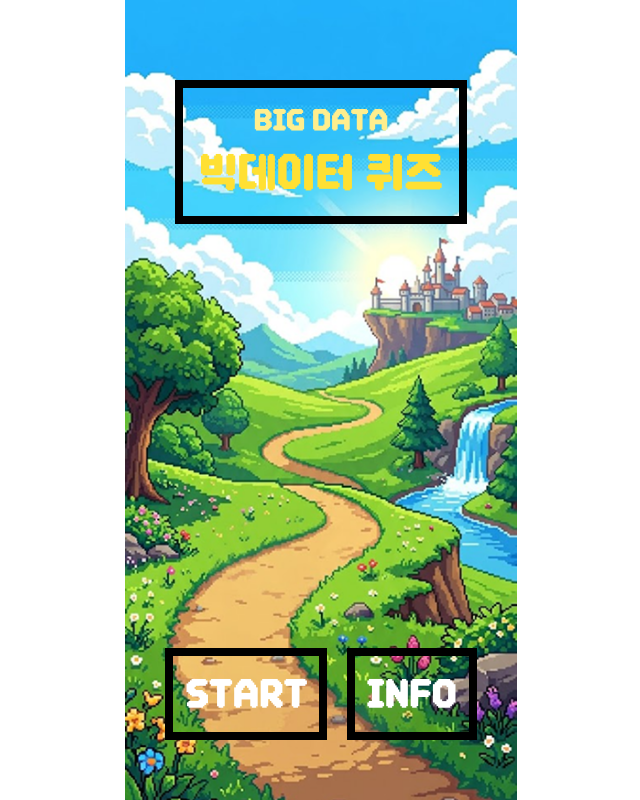
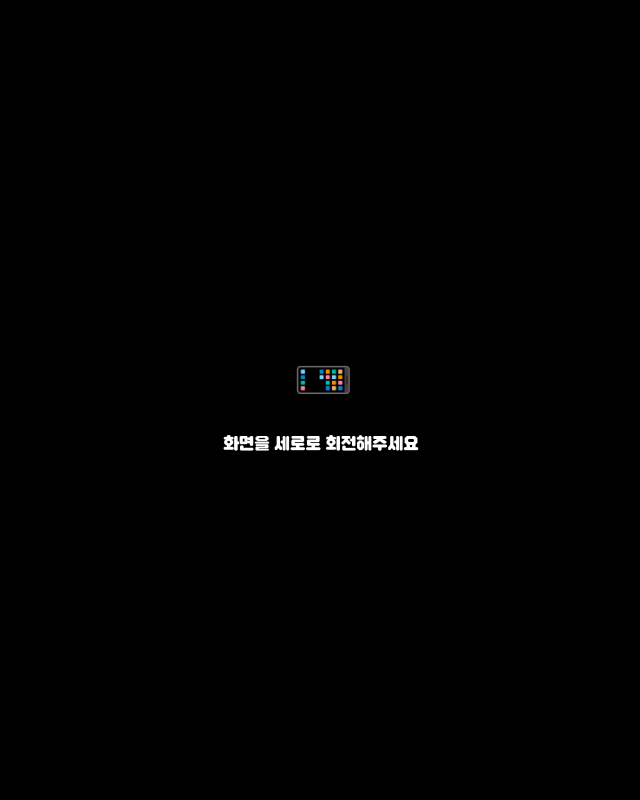
Before and after one commit to SID12g/bigdata-event, a Next.js app: page / in a window 1280 px wide. Shown: the whole page, without its empty margins (319-959 px from the left). Built offline with nearby package versions, Linux system fonts and the light colour scheme.

Commit message:
feat: add landscape orientation lock overlay for mobile users

```diff
--- a/src/app/globals.css
+++ b/src/app/globals.css
@@ -49,3 +49,34 @@
 
 html {
 }
+
+.landscape-lock {
+  display: none;
+}
+
+@media screen and (orientation: landscape) {
+  .landscape-lock {
+    display: flex;
+    position: fixed;
+    inset: 0;
+    z-index: 9999;
+    background-color: #000;
+    align-items: center;
+    justify-content: center;
+    flex-direction: column;
+    gap: 16px;
+    color: #fff;
+    font-size: 16px;
+    text-align: center;
+  }
+
+  .landscape-lock::before {
+    content: "📱";
+    font-size: 48px;
+    transform: rotate(90deg);
+  }
+
+  .landscape-lock::after {
+    content: "화면을 세로로 회전해주세요";
+  }
+}
--- a/src/app/layout.tsx
+++ b/src/app/layout.tsx
@@ -33,6 +33,7 @@ export default function RootLayout({
             style={{ display: "none", visibility: "hidden" }}
           />
         </noscript>
+        <div className="landscape-lock" />
         {children}
         <Script
           id="gtm-script"
```
